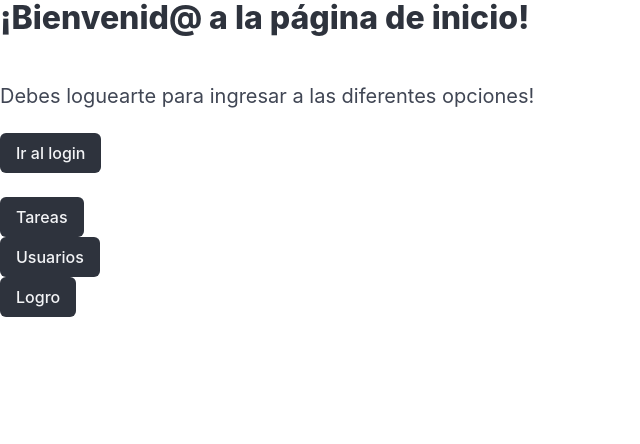
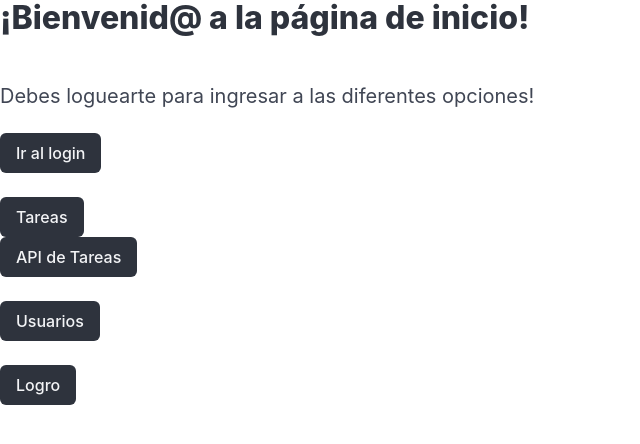
Before and after one commit to Back-End-Gang/sistema-tareas-gamificado, a Django app: page / in a window 1280 px wide. Shown: the top 444 px of the page, without its empty margins (0-640 px from the left). Run offline with Django 4.2, Linux system fonts and the light colour scheme.

Commit message:
Botoncito API de Tareas

```diff
--- a/TareasGamificado/tareas/templates/index.html
+++ b/TareasGamificado/tareas/templates/index.html
@@ -20,13 +20,24 @@
     <form action="/listar_tareas/">
         <input type="submit" class="button is-dark" value="Tareas" />
     </form>
+    <form action="/tareasListApi/">
+        <input type="submit" class="button is-dark" value="API de Tareas" />
+    </form>
+
+    <br />
 
     <form action="/listar_usuarios/">
         <input type="submit" class="button is-dark" value="Usuarios" />
     </form>
 
+    <br />
+
     <form action="/listar_logros/">
         <input type="submit" class="button is-dark" value="Logro" />
     </form>
+
+    <br />
+
+
 </body>
 </html>
```
